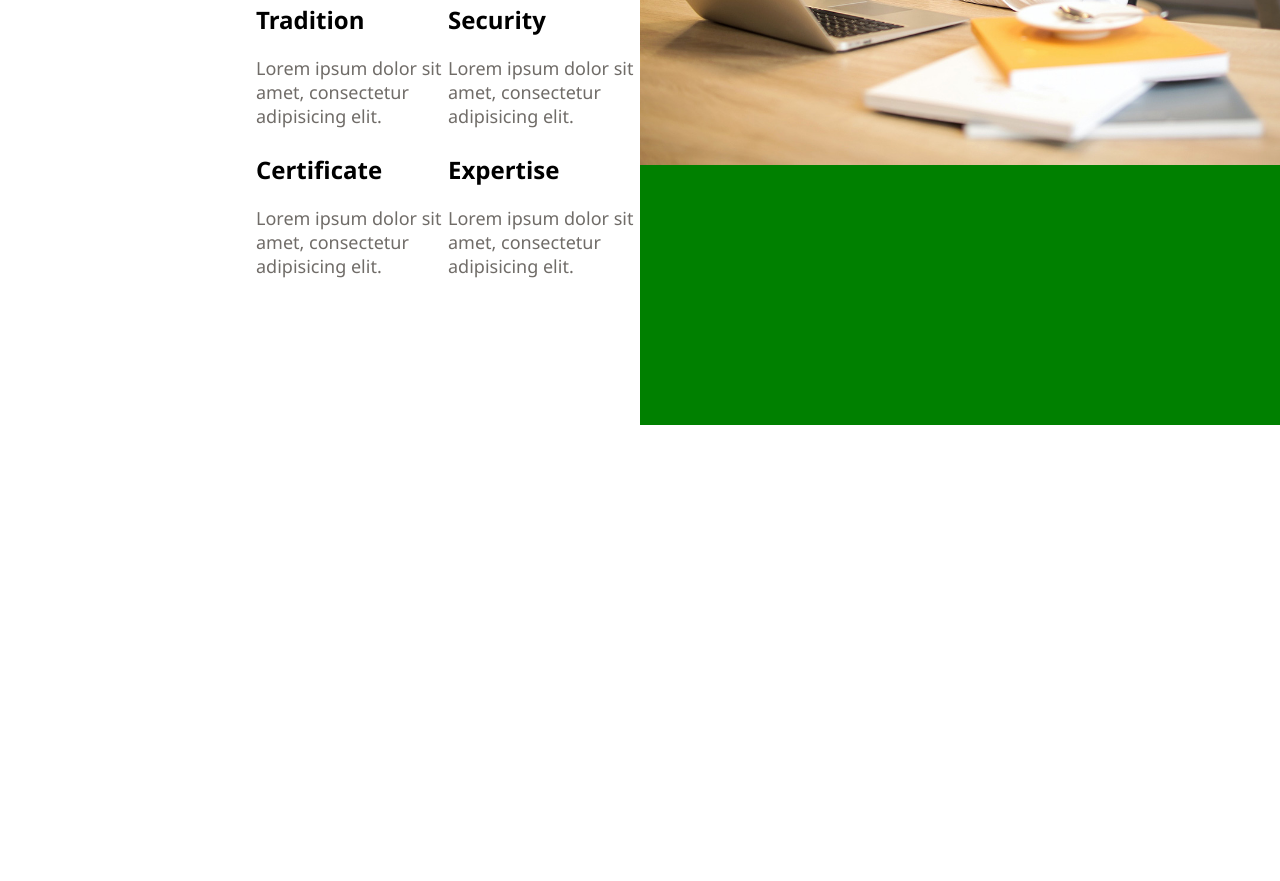
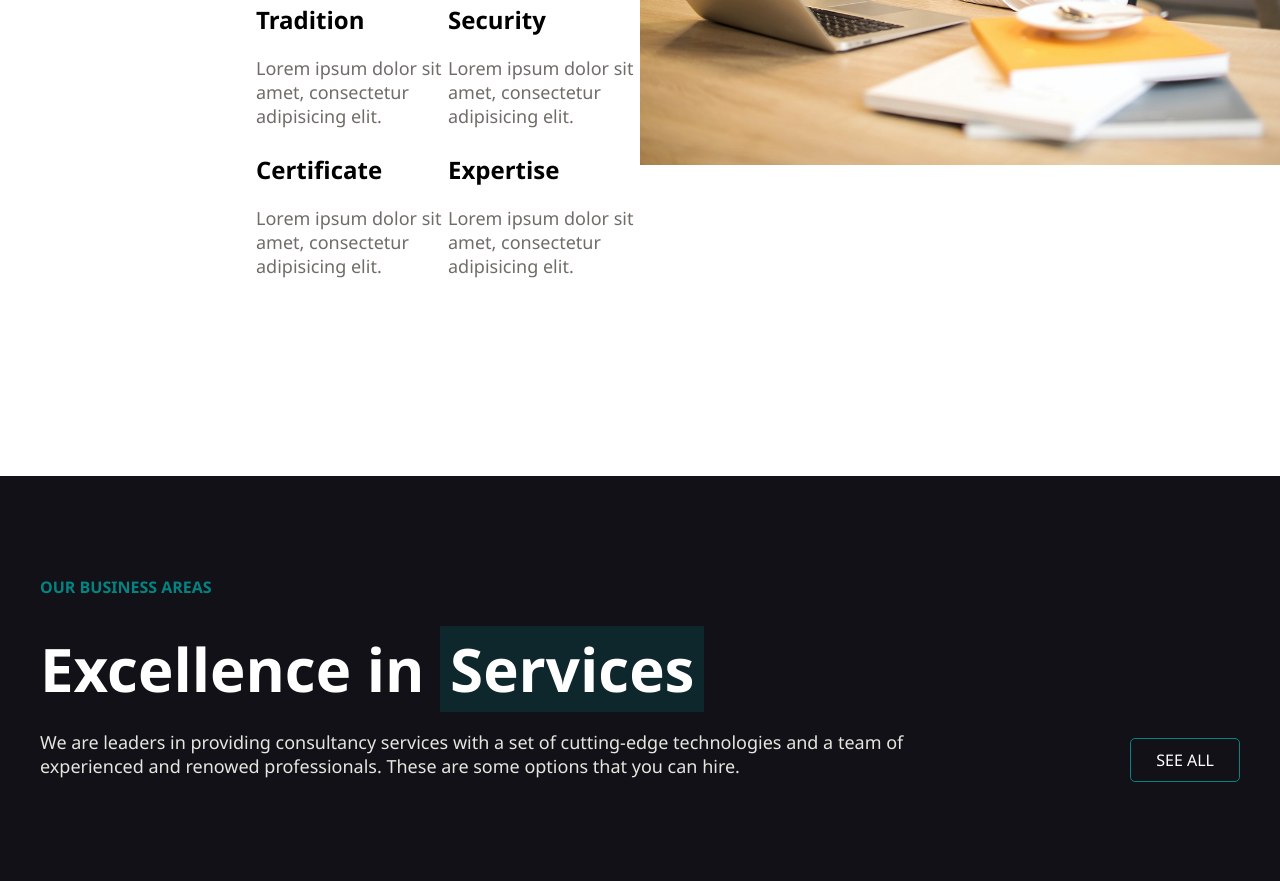
Before and after one commit to FrensysThomas87/proj-html-vuejs, a website: page index.html in a window 1280 px wide. Shown: the part 1765-2646 px from the top of the page. Before the commit the page ends 2190 px from the top, so only its background shows below. Drawn offline with nearby package versions, Linux system fonts and the light colour scheme.

Commit message:
Ultime modifiche

```diff
--- a/index.html
+++ b/index.html
@@ -143,7 +143,23 @@
         <!--end network section -->
 
         <!-- excellence services -->
-
+          <section id="excellence-services">
+            <div class="container">
+              <div class="slogan-container">
+                <h4>OUR BUSINESS AREAS</h4>
+                <span>Excellence in </span>
+                <span>Services</span>
+                <p>We are leaders in providing consultancy services
+                  with a set of cutting-edge technologies and a team of <br> experienced
+                  and renowed professionals. These are some options that you can hire.</p>
+                  <a href="">
+                    <div class="see-all-button">
+                      SEE ALL
+                    </div>
+                  </a>
+              </div>
+            </div>
+          </section>
         <!--end excellence services -->
 
 
--- a/src/app.scss
+++ b/src/app.scss
@@ -80,9 +80,7 @@
 }
 
 @mixin highlightedWord {
-  background-color: $highlightedBgGreen;
   padding: 2px 10px;
-
 }
 
 
@@ -263,7 +261,6 @@
 
   // Network section
   #network-section{
-    height: 900px;
     display: $flex;
     justify-content: flex-end;
 
@@ -284,6 +281,7 @@
       >span:first-of-type{
         color: $blueLagoon;
         @include highlightedWord;
+        background-color: $highlightedBgGreen;
       }
 
       p{
@@ -301,8 +299,7 @@
 
     .img-coffee-container{
       width: 50%;
-      height: 100%;
-      background-color: green;
+      height: 951px;
 
       >img{
         width: 100%;
@@ -313,5 +310,56 @@
   //end Network section
 
   // Excellence services
+  #excellence-services{
+    height: 1000px;
+    background-color: $woodSmokeBlack;
 
+    .container{
+      @include container;
+      padding: 100px 0;
+
+
+
+      .slogan-container{
+        width: 100%;
+
+
+        h4{
+          @include sectionH4;
+        }
+
+        span{
+          @include slogans;
+          color: $white;
+        }
+
+        span:last-of-type{
+          @include highlightedWord;
+          background-color: #0E272D;
+        }
+
+        p{
+          @include paragraphs;
+          color: $grayNurse;
+        }
+      }
+
+      a{
+        @include href;
+
+
+        .see-all-button{
+          @include readMoreButton;
+          padding: 10px 25px;
+          float: right;
+          margin-top: -40px;
+
+
+
+        }
+      }
+
+
+    }
+  }
   //end excellence services
```
Also changed, not shown: dist/app.css.
